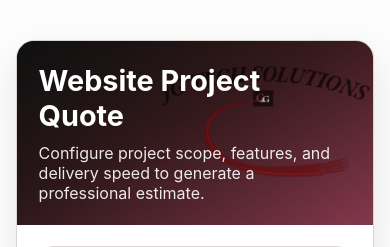
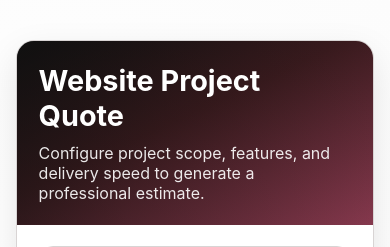
Before and after one commit to GRABOWSKIGROUP/Website-Quote, a Flask app: page / in a window 390 px wide. Shown: the top 247 px of the page. Run offline with Flask 2, Linux system fonts and the light colour scheme.

Commit message:
Fix mobile header logo overlap

```diff
--- a/templates/form.html
+++ b/templates/form.html
@@ -88,11 +88,13 @@
         margin: 0;
         font-size: 1.8rem;
         font-weight: 700;
+        max-width: 66%;
       }
 
       .header p {
         margin: 0.65rem 0 0;
         color: rgba(255, 255, 255, 0.9);
+        max-width: 66%;
       }
 
       .content {
@@ -345,9 +347,12 @@
         }
 
         .header::after {
-          background-size: auto 74%;
-          background-position: right -26px center;
-          opacity: 0.66;
+          display: none;
+        }
+
+        .header h1,
+        .header p {
+          max-width: 100%;
         }
 
         .actions {
```
Also changed, not shown: templates/email_status.html (+8 -3 lines), templates/quote.html (+8 -3 lines).
